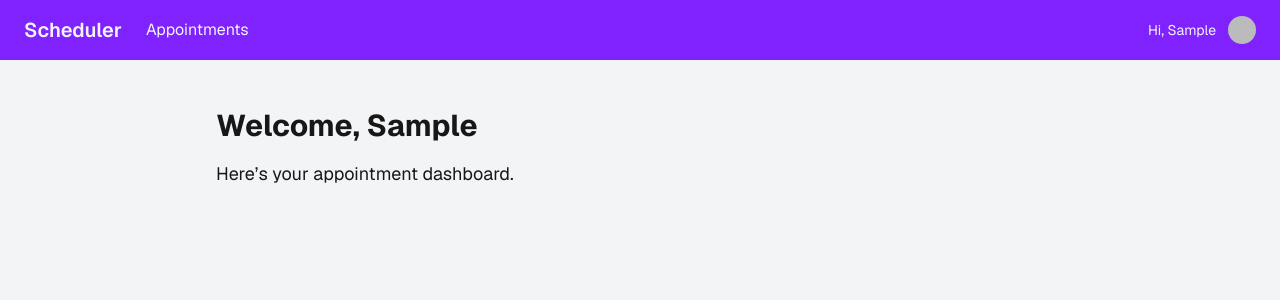
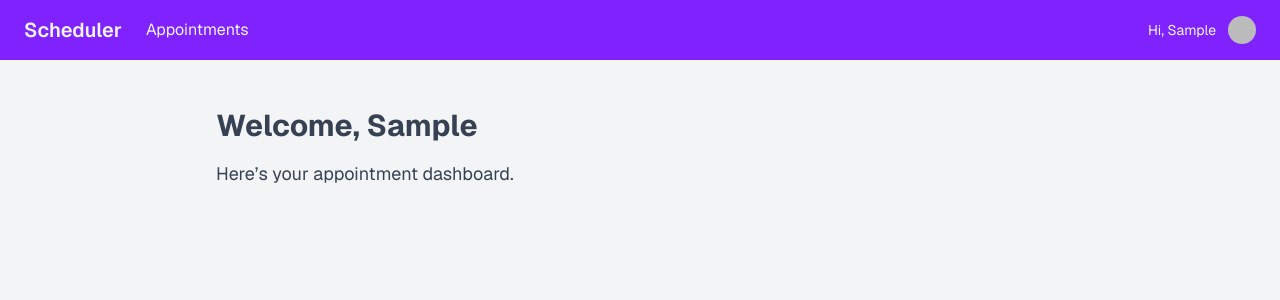
Before and after one commit to tommy-vpr/Scheduler-app, a Next.js app: page /dashboard in a window 1280 px wide. Shown: the top 300 px of the page. Built offline with nearby package versions, Linux system fonts and the light colour scheme; no server answers; sample sign-in values are in the browser's storage; some icons are missing.

Commit message:
Change test color

```diff
--- a/app/dashboard/page.tsx
+++ b/app/dashboard/page.tsx
@@ -13,10 +13,12 @@ export default async function DashboardPage() {
 
   return (
     <div className="max-w-4xl mx-auto p-6">
-      <h1 className="text-3xl font-bold mb-4">
+      <h1 className="text-3xl font-bold mb-4 text-gray-700">
         Welcome, {user?.firstName || "User"}
       </h1>
-      <p className="text-lg">Here’s your appointment dashboard.</p>
+      <p className="text-lg text-gray-700">
+        Here’s your appointment dashboard.
+      </p>
 
       {/* <div className="mt-6 p-4 border rounded-lg bg-gray-50">
         <p>
--- a/app/page.tsx
+++ b/app/page.tsx
@@ -37,7 +37,7 @@ export default async function Home() {
           />
         </div>
 
-        <h1 className="text-3xl font-bold mb-2 text-violet-400">Nail Tastic</h1>
+        <h1 className="text-3xl font-bold mb-2 text-zinc-600">Nail Tastic</h1>
         <p className="mb-6 text-gray-500">
           Sign in or create your account to continue
         </p>
--- a/components/AppointmentTable.tsx
+++ b/components/AppointmentTable.tsx
@@ -70,7 +70,7 @@ export default function AppointmentTable({
     <>
       <div className="w-full overflow-x-auto">
         <table className="min-w-[600px] md:min-w-full text-sm text-left text-gray-700 border-collapse">
-          <thead className="bg-gray-100 text-xs uppercase tracking-wider text-gray-500">
+          <thead className="bg-gray-100 text-xs uppercase tracking-wider">
             <tr>
               <th className="px-4 py-2 border-b border-gray-200">Customer</th>
               <th className="px-4 py-2 border-b border-gray-200">Time</th>
--- a/components/BookingCalendar.tsx
+++ b/components/BookingCalendar.tsx
@@ -95,7 +95,9 @@ export default function BookingCalendar() {
 
   return (
     <div className="max-w-xl mx-auto p-6 rounded-lg shadow bg-white">
-      <h1 className="text-xl font-semibold mb-4">Book Appointment</h1>
+      <h1 className="text-xl text-gray-700 font-semibold mb-4">
+        Book Appointment
+      </h1>
 
       <Calendar
         onChange={(date) => {
@@ -182,7 +184,7 @@ export default function BookingCalendar() {
 
       {isModalOpen && (
         <div className="fixed inset-0 bg-black/60 bg-opacity-30 flex justify-center items-center z-50">
-          <div className="bg-white p-6 rounded-lg w-full max-w-md shadow-lg relative">
+          <div className="bg-white p-6 rounded-lg w-[90vw] text-gray-700 max-w-md shadow-lg relative">
             <button
               onClick={() => {
                 if (selectedTime) {
@@ -190,7 +192,7 @@ export default function BookingCalendar() {
                   setSelectedTime("");
                 }
               }}
-              className="absolute top-2 right-2 text-zinc-500 hover:text-zinc-400 cursor-pointer"
+              className="absolute top-2 right-2 text-zinc-700 hover:text-zinc-400 cursor-pointer"
             >
               <FaX />
             </button>
```
